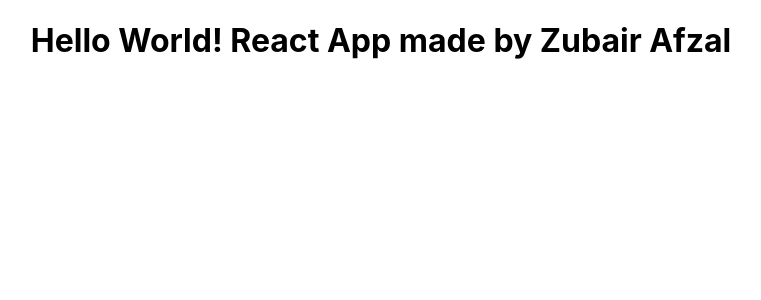
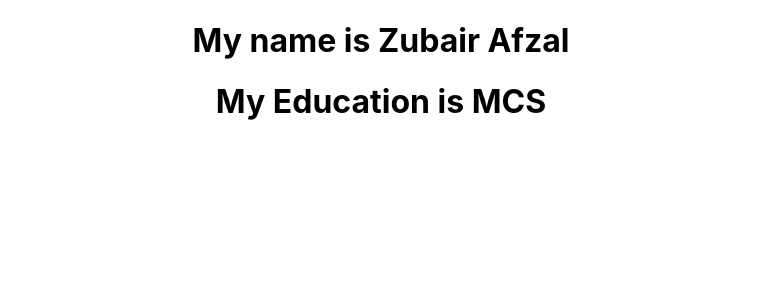
Before and after one commit to zubairafzal100/bootcamp-2020-react-app, a React (Create React App) app: page / in a window 1280 px wide. Shown: the top 300 px of the page, without its empty margins (259-1020 px from the left). Built offline with nearby package versions, Linux system fonts and the light colour scheme.

Commit message:
In app.js file added an other component MyInfo and in MyInfo component i'm adding my info

```diff
--- a/src/App.js
+++ b/src/App.js
@@ -1,10 +1,11 @@
 import React from 'react';
 import './App.css';
+import MyInfo from 'my-info.js';
 
 function App() {
   return (
     <div className="App">
-      <h1>Hello World! React App made by Zubair Afzal</h1>
+      <MyInfo myName="Zubair Afzal" myEdu="MCS"/>
     </div>
   );
 }
--- /dev/null
+++ b/src/my-info.js
@@ -0,0 +1,12 @@
+import React from 'react';
+
+function MyInfo (props){
+    return (
+        <div>
+            <h1>My name is {props.myName}</h1>
+            <h1>My Education is {props.myEdu}</h1>
+        </div>
+    )
+}
+
+export default MyInfo;
```
